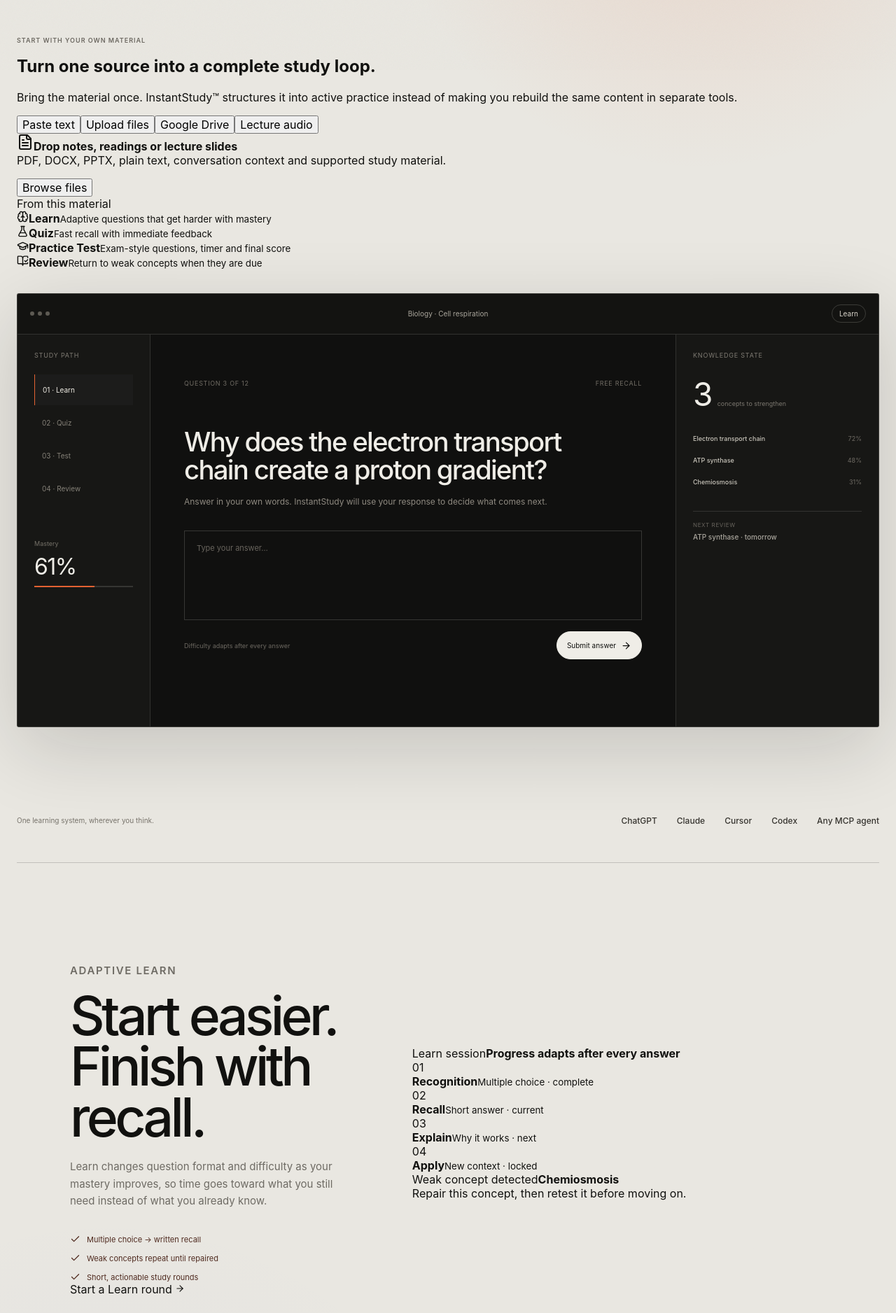
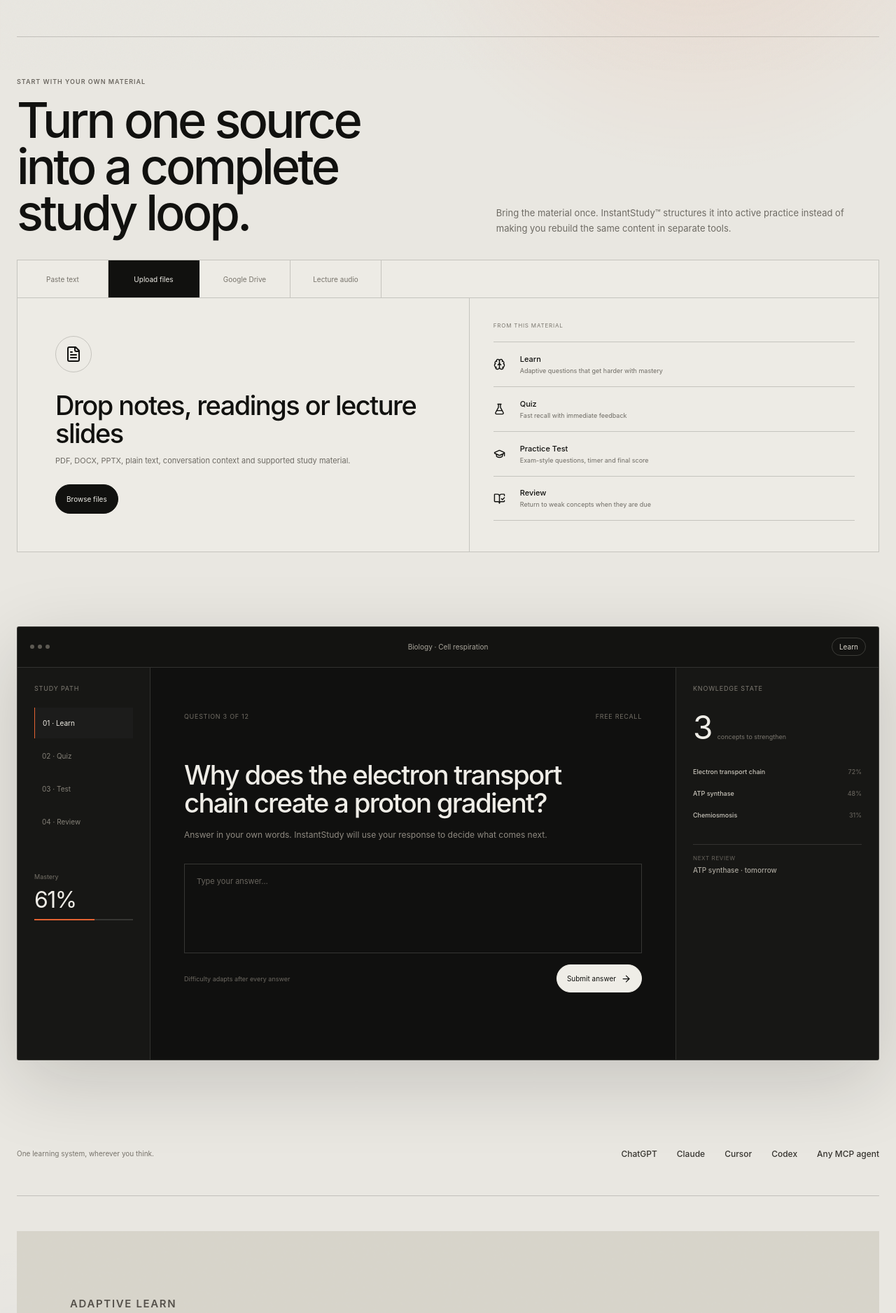
Before and after one commit to raphaelribeirob/InstantStudy, a React (Vite) app in the folder apps/web/: page / in a window 1280 px wide. Shown: the part 700-2576 px from the top of the page at 70% size. Built offline with nearby package versions, Linux system fonts and the light colour scheme; no server answers.

Commit message:
style(web): add content-to-upgrade funnel surfaces

```diff
--- a/apps/web/src/styles.css
+++ b/apps/web/src/styles.css
@@ -878,3 +878,239 @@ footer > span { justify-self: center; }
     transition-duration: 1ms !important;
   }
 }
+
+
+/* Quizlet-validated funnel mechanics, rendered in InstantStudy's own visual language */
+.generator {
+  padding: 58px 0 72px;
+  border-top: 1px solid var(--line);
+}
+.generator-head {
+  display: grid;
+  grid-template-columns: 1.05fr .95fr;
+  gap: 80px;
+  align-items: end;
+  margin-bottom: 34px;
+}
+.generator-head h2 {
+  max-width: 760px;
+  margin-bottom: 0;
+  font-size: clamp(42px, 5.5vw, 78px);
+  line-height: .94;
+  letter-spacing: -.055em;
+  font-weight: 470;
+}
+.generator-head > p {
+  max-width: 520px;
+  margin: 0;
+  color: var(--muted);
+  font-size: 13px;
+  line-height: 1.65;
+}
+.generator-shell {
+  border: 1px solid var(--line);
+  background: rgba(242, 240, 234, .52);
+}
+.generator-tabs {
+  min-height: 54px;
+  display: flex;
+  align-items: stretch;
+  border-bottom: 1px solid var(--line);
+}
+.generator-tabs button {
+  min-width: 130px;
+  padding: 0 18px;
+  border: 0;
+  border-right: 1px solid var(--line);
+  background: transparent;
+  color: #77736b;
+  font-size: 10px;
+}
+.generator-tabs button.active {
+  background: var(--ink);
+  color: #efede7;
+}
+.generator-body {
+  display: grid;
+  grid-template-columns: 1.05fr .95fr;
+  min-height: 360px;
+}
+.drop-zone {
+  min-height: 360px;
+  padding: 54px;
+  display: grid;
+  align-content: center;
+  justify-items: start;
+  border-right: 1px solid var(--line);
+}
+.drop-icon {
+  width: 52px;
+  height: 52px;
+  margin-bottom: 28px;
+  display: grid;
+  place-items: center;
+  border-radius: 50%;
+  border: 1px solid var(--line);
+}
+.drop-zone strong {
+  max-width: 560px;
+  margin-bottom: 10px;
+  font-size: clamp(25px, 3vw, 38px);
+  line-height: 1.05;
+  letter-spacing: -.04em;
+  font-weight: 470;
+}
+.drop-zone p {
+  max-width: 520px;
+  margin-bottom: 24px;
+  color: var(--muted);
+  font-size: 11px;
+  line-height: 1.6;
+}
+.drop-zone button {
+  min-height: 42px;
+  padding: 0 15px;
+  border: 1px solid var(--ink);
+  border-radius: 999px;
+  background: var(--ink);
+  color: #efede7;
+  font-size: 10px;
+}
+.generated-stack {
+  padding: 34px;
+  display: grid;
+  align-content: start;
+}
+.generated-label {
+  margin-bottom: 18px;
+  color: #7b776f;
+  font-size: 8px;
+  text-transform: uppercase;
+  letter-spacing: .1em;
+}
+.generated-stack > div {
+  min-height: 64px;
+  padding: 12px 0;
+  display: grid;
+  grid-template-columns: 26px 1fr;
+  gap: 12px;
+  align-items: center;
+  border-top: 1px solid var(--line);
+}
+.generated-stack > div:last-child { border-bottom: 1px solid var(--line); }
+.generated-stack > div > span { display: grid; gap: 3px; }
+.generated-stack strong { font-size: 11px; font-weight: 520; }
+.generated-stack small { color: var(--muted); font-size: 9px; line-height: 1.45; }
+
+.learn-band {
+  background: #d7d4ca;
+  color: var(--ink);
+}
+.learn-band .feature-copy > p { color: #55514b; }
+.learn-preview {
+  padding: 30px;
+  border: 1px solid var(--line);
+  background: #efede7;
+}
+.learn-preview-top {
+  margin-bottom: 24px;
+  display: flex;
+  justify-content: space-between;
+  gap: 18px;
+  align-items: center;
+}
+.learn-preview-top span {
+  color: #7b776f;
+  font-size: 8px;
+  text-transform: uppercase;
+  letter-spacing: .08em;
+}
+.learn-preview-top strong { font-size: 10px; font-weight: 520; }
+.learn-steps { border-top: 1px solid var(--line); }
+.learn-step {
+  min-height: 64px;
+  display: grid;
+  grid-template-columns: 42px 1fr;
+  align-items: center;
+  border-bottom: 1px solid var(--line);
+  color: #817d75;
+}
+.learn-step > span { font-size: 9px; }
+.learn-step > div { display: grid; gap: 4px; }
+.learn-step strong { font-size: 11px; font-weight: 520; }
+.learn-step small { font-size: 8px; color: #8b877f; }
+.learn-step.complete { color: #5e7d62; }
+.learn-step.active {
+  color: var(--ink);
+  background: rgba(227, 98, 50, .08);
+}
+.learn-insight {
+  margin-top: 24px;
+  padding: 18px;
+  border-left: 2px solid var(--orange);
+  background: rgba(227, 98, 50, .07);
+  display: grid;
+  gap: 5px;
+}
+.learn-insight span {
+  color: #945038;
+  font-size: 8px;
+  text-transform: uppercase;
+  letter-spacing: .08em;
+}
+.learn-insight strong { font-size: 18px; font-weight: 500; }
+.learn-insight p { margin: 0; color: #65524a; font-size: 9px; line-height: 1.5; }
+.inline-offer-cta {
+  width: fit-content;
+  min-height: 40px;
+  margin-top: 26px;
+  padding: 0 14px;
+  border: 1px solid var(--ink);
+  border-radius: 999px;
+  display: inline-flex;
+  align-items: center;
+  gap: 7px;
+  font-size: 9px;
+}
+.free-round-note {
+  margin-top: 28px;
+  padding-top: 18px;
+  border-top: 1px solid rgba(242, 240, 234, .18);
+  display: grid;
+  gap: 5px;
+}
+.free-round-note strong { color: #efede7; font-size: 11px; font-weight: 520; }
+.free-round-note span { color: #77736b; font-size: 9px; line-height: 1.5; }
+
+.quizlet-pricing-grid {
+  width: min(1180px, 100%);
+  grid-template-columns: repeat(3, 1fr);
+}
+.plus-card { background: rgba(242, 240, 234, .72); }
+.pricing-disclosure {
+  max-width: 760px;
+  margin: 22px auto 0;
+  color: #827e76;
+  font-size: 8px;
+  line-height: 1.55;
+  text-align: center;
+}
+
+@media (max-width: 1020px) {
+  .generator-head,
+  .generator-body {
+    grid-template-columns: 1fr;
+  }
+  .generator-head { gap: 22px; }
+  .drop-zone { border-right: 0; border-bottom: 1px solid var(--line); }
+  .quizlet-pricing-grid { grid-template-columns: 1fr; }
+}
+
+@media (max-width: 700px) {
+  .generator { padding: 42px 0 52px; }
+  .generator-tabs { overflow-x: auto; }
+  .generator-tabs button { min-width: 112px; }
+  .drop-zone { min-height: 320px; padding: 32px 20px; }
+  .generated-stack { padding: 24px 20px; }
+  .learn-preview { padding: 20px; }
+}
```
